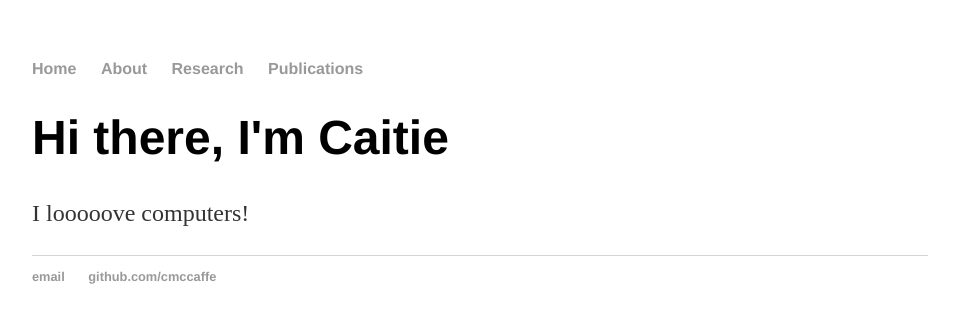
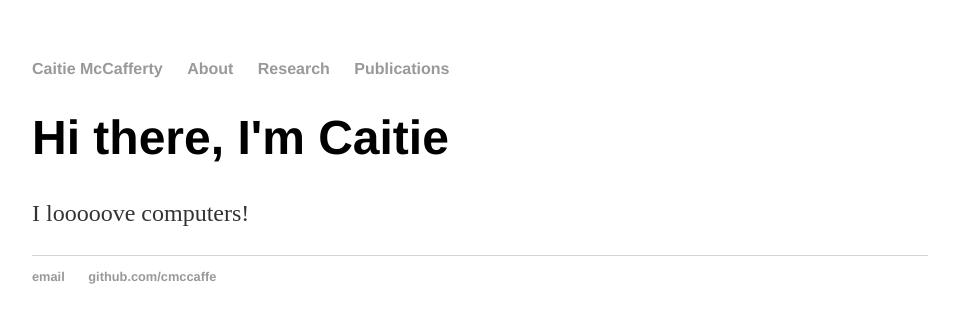
Before and after one commit to paulsouthard1/paulsouthard1.github.io, a Jekyll site: the page built from index.html, in a window 1280 px wide. Shown: the top 323 px of the page, without its empty margins (160-1119 px from the left). Built offline with Jekyll 4.4.1, drawn with Linux system fonts in a browser that asks for light colours.

Commit message:
Update default.html

```diff
--- a/_layouts/default.html
+++ b/_layouts/default.html
@@ -8,7 +8,7 @@
 		<body>
 			<nav>
 	    		<ul>
-	        		<li><a href="/">Home</a></li>
+	        		<li><a href="/">Caitie McCafferty</a></li>
 		        	<li><a href="/about.html">About</a></li>
 	        		<li><a href="/research.html">Research</a></li>
 	        		<li><a href="/publications.html">Publications</a></li>
@@ -21,7 +21,7 @@
 			</div><!-- /.container -->
 			<footer>
 	    		<ul>
-	        		<li><a href="mailto:caitiemccafferty@gmail.com">email</a></li>
+	        		<li><a href="mailto:caitie.mccafferty@gmail.com">email</a></li>
 	        		<li><a href="https://github.com/cmccaffe">github.com/cmccaffe</a></li>
 				</ul>
 			</footer>
```
